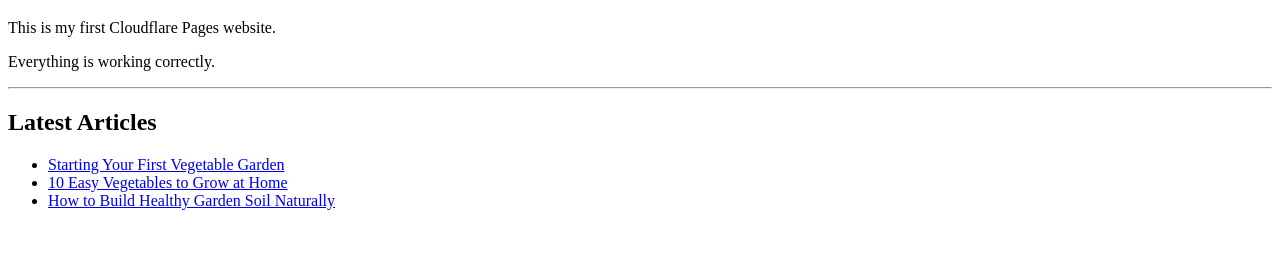
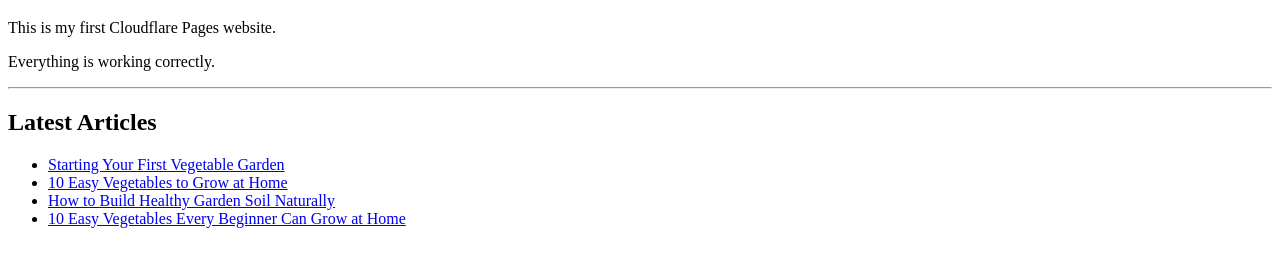
Before and after one commit to giftstribe/garden-test, a plain HTML site: page index.html in a window 1280 px wide. Shown: the part 62-328 px from the top of the page. Drawn offline with Linux system fonts and the light colour scheme.

Commit message:
Update index.html

```diff
--- a/index.html
+++ b/index.html
@@ -39,6 +39,15 @@ How to Build Healthy Garden Soil Naturally
 </a>
 </li>
 
+<li>
+<a href="posts/10-Easy-Vegetables-Every-Beginner-Can-Grow-at-Home.html">
+10 Easy Vegetables Every Beginner Can Grow at Home
+</a>
+</li>
+
+
+
+
 </ul>
 
 </body>
```
